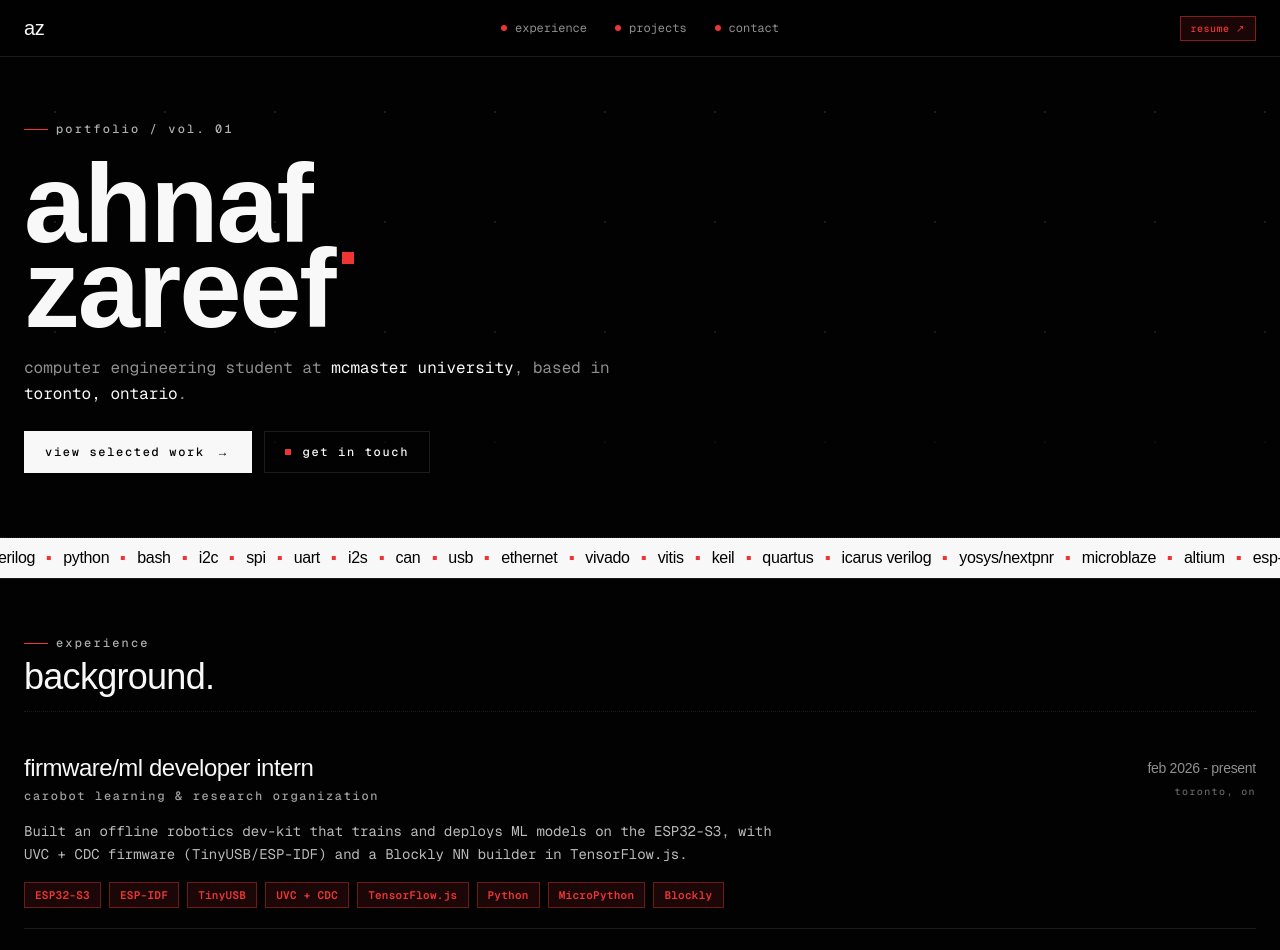
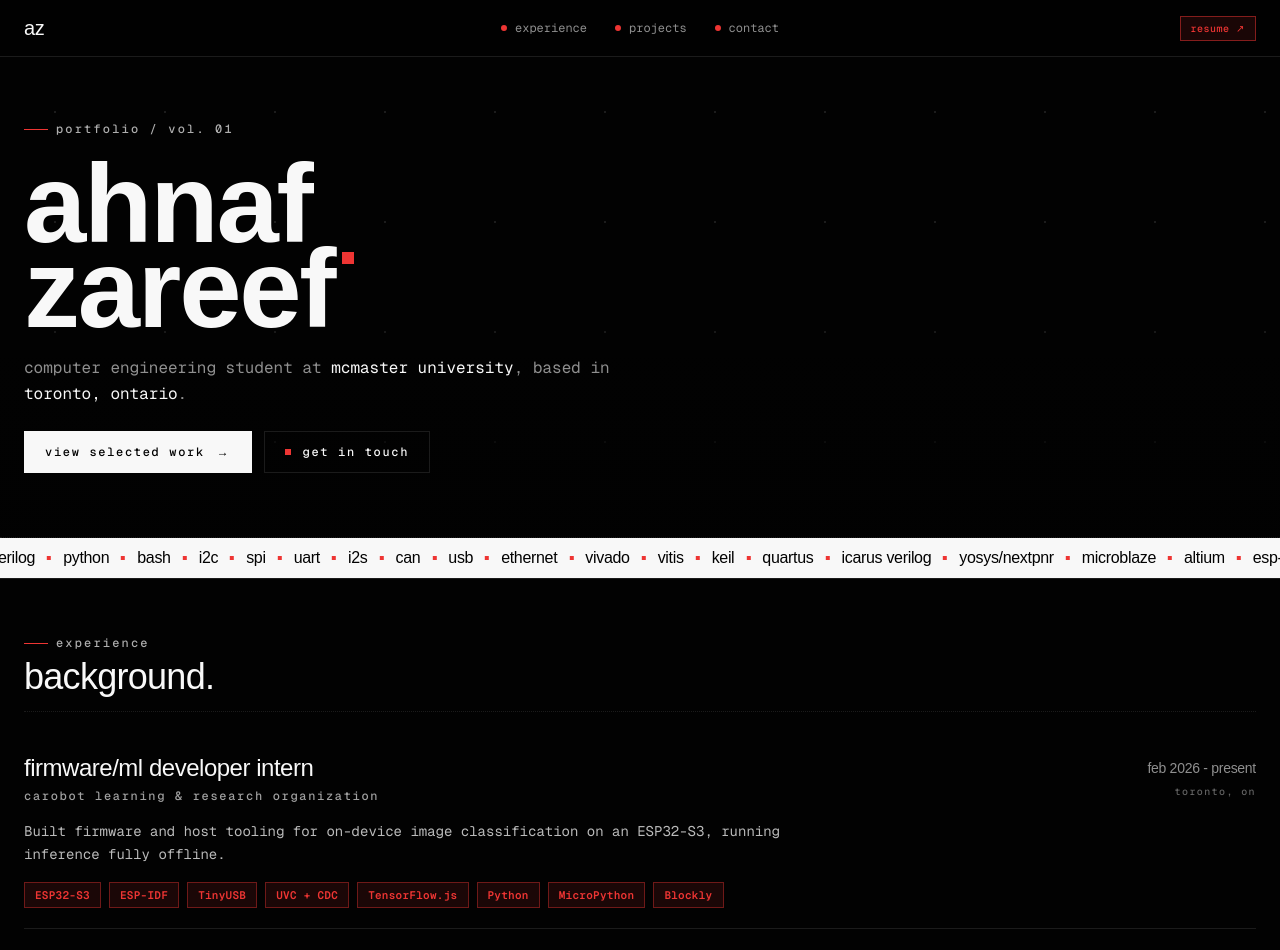
Before and after one commit to ahnafzareef/portfolio, a Next.js app: page / in a window 1280 px wide. Shown: the top 950 px of the page. Built offline with nearby package versions, Linux system fonts and the light colour scheme; a web font is replaced by a local one.

Commit message:
Changed resume

```diff
--- a/components/portfolio/experience.tsx
+++ b/components/portfolio/experience.tsx
@@ -16,7 +16,7 @@ const EXPERIENCES: Experience[] = [
     period: "feb 2026 - present",
     type: "Toronto, ON",
     summary:
-      "Built an offline robotics dev-kit that trains and deploys ML models on the ESP32-S3, with UVC + CDC firmware (TinyUSB/ESP-IDF) and a Blockly NN builder in TensorFlow.js.",
+      "Built firmware and host tooling for on-device image classification on an ESP32-S3, running inference fully offline.",
     used: [
       "ESP32-S3",
       "ESP-IDF",
```
